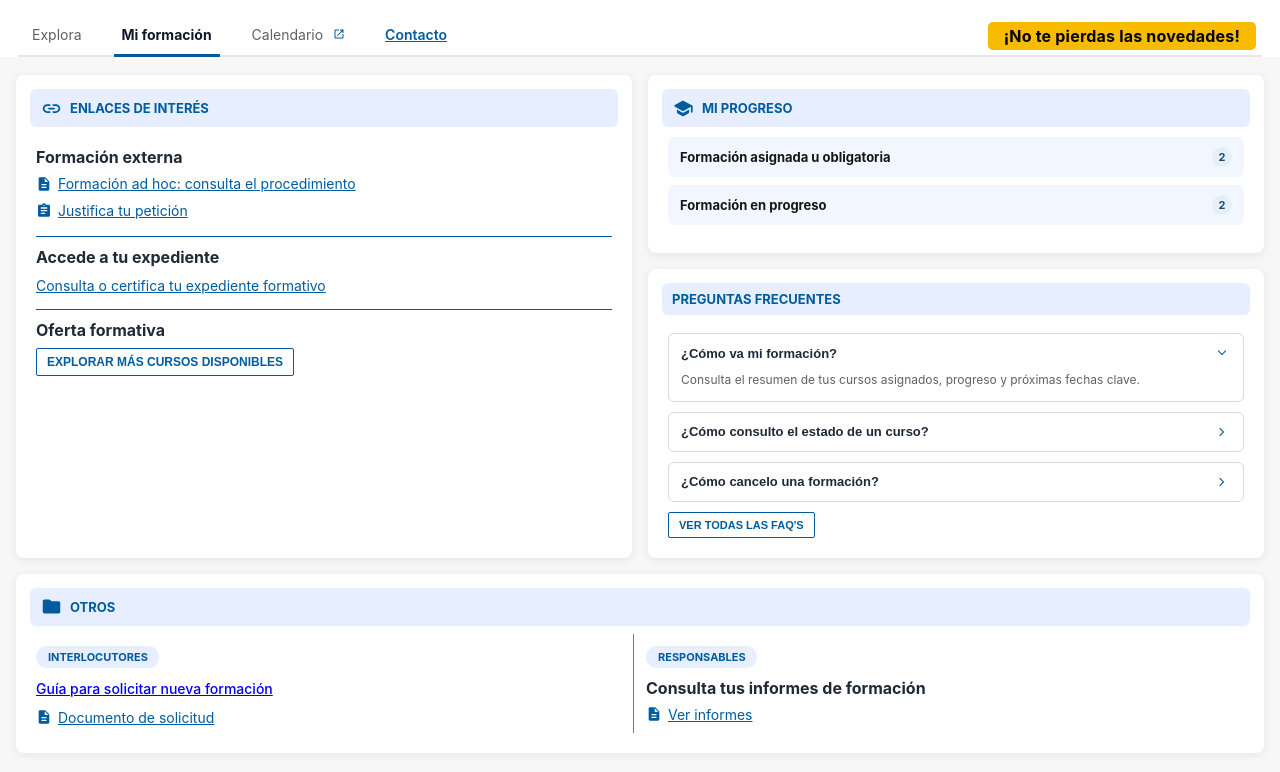
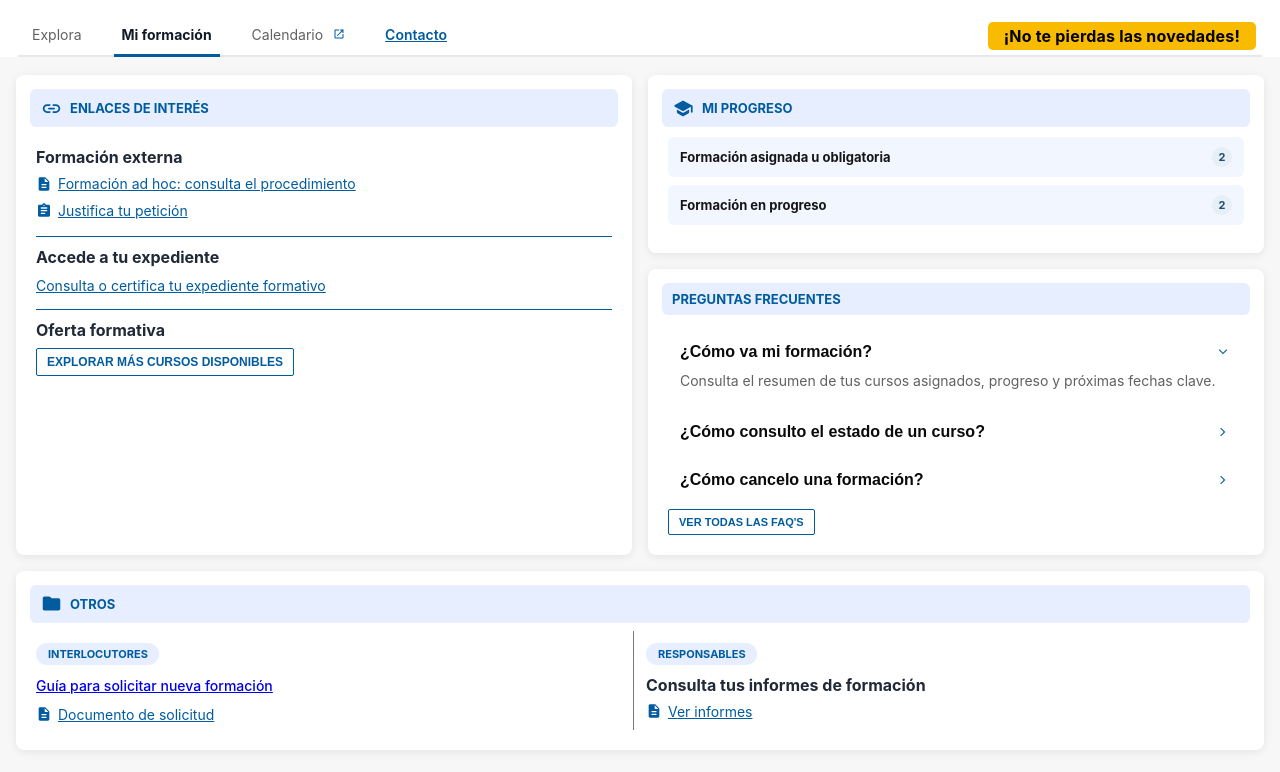
Before and after one commit to thepema/cornstone, a plain HTML site: page index.html in a window 1280 px wide. Drawn offline with Linux system fonts and the light colour scheme.

Commit message:
Refactor styles and structure in index.html
Updated styles for link and FAQ items, adjusted font sizes and colors.

```diff
--- a/index.html
+++ b/index.html
@@ -168,6 +168,8 @@
         gap: 6px;
       }
       .link {
+        color: #005c9f;
+        text-decoration: underline;
         margin: 12px 0px 12px 0px;
         font-size: 14px;
         font-weight: 500;
@@ -232,7 +234,6 @@
         gap: 10px;
       }
       .faq-item {
-        border: 1px solid #dadada;
         border-radius: 6px;
         background: #fff;
         overflow: hidden;
@@ -246,9 +247,9 @@
         background: none;
         border: none;
         padding: 10px 12px;
-        font-size: 13px;
-        font-weight: 600;
-        color: #1f2937;
+        font-size: 16px;
+        font-weight: bold;
+        color: #0A0A0A;
         text-align: left;
         cursor: pointer;
       }
@@ -265,7 +266,7 @@
       .faq-content {
         display: none;
         padding: 0 12px 12px;
-        font-size: 12px;
+        font-size: 14px;
         color: #616161;
         line-height: 1.4;
       }
@@ -535,8 +536,8 @@
                 </button>
               </div>
 
-              <div class="subtab-panel" id="competencias-agilidad">
-                <ul class="simple-list active">
+              <div class="subtab-panel active" id="competencias-agilidad">
+                <ul class="simple-list ">
                   <li>Itinerario o evento 1</li>
 
                   <li>Itinerario o evento 2</li>
```
